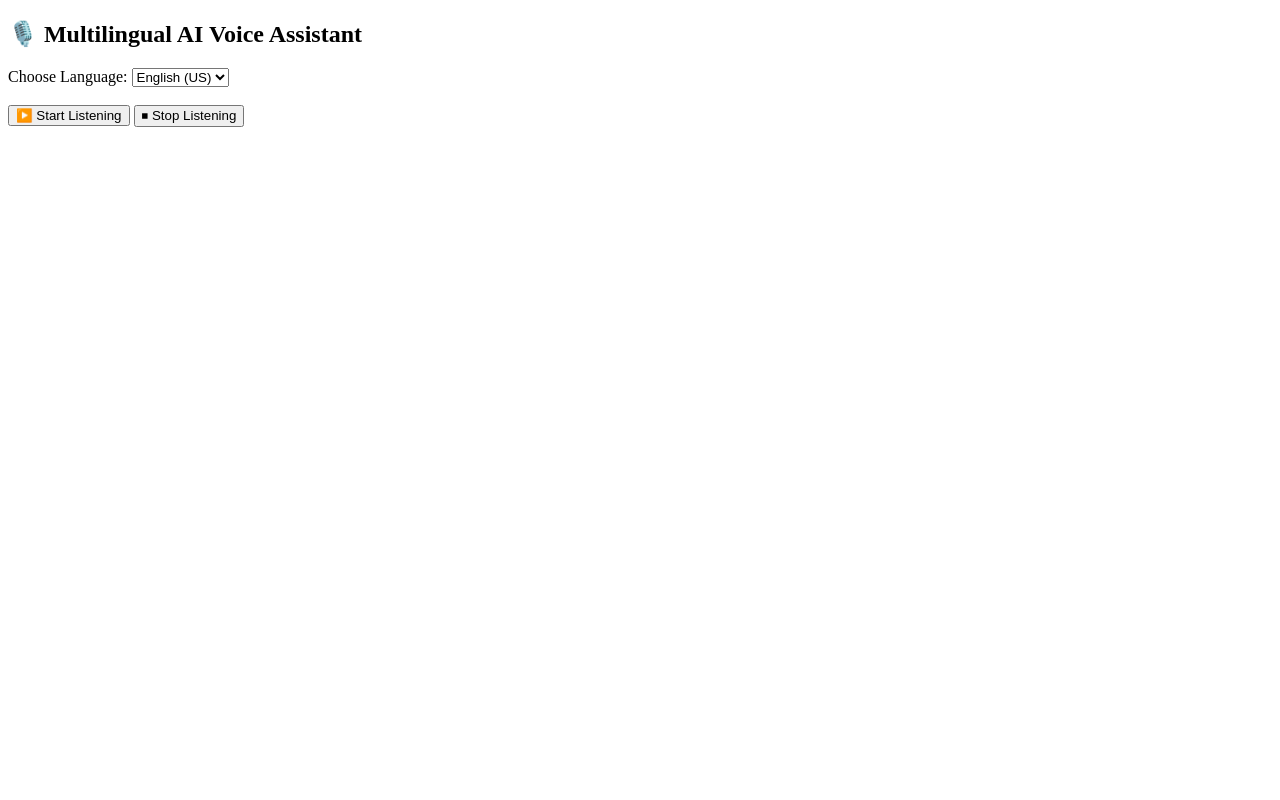
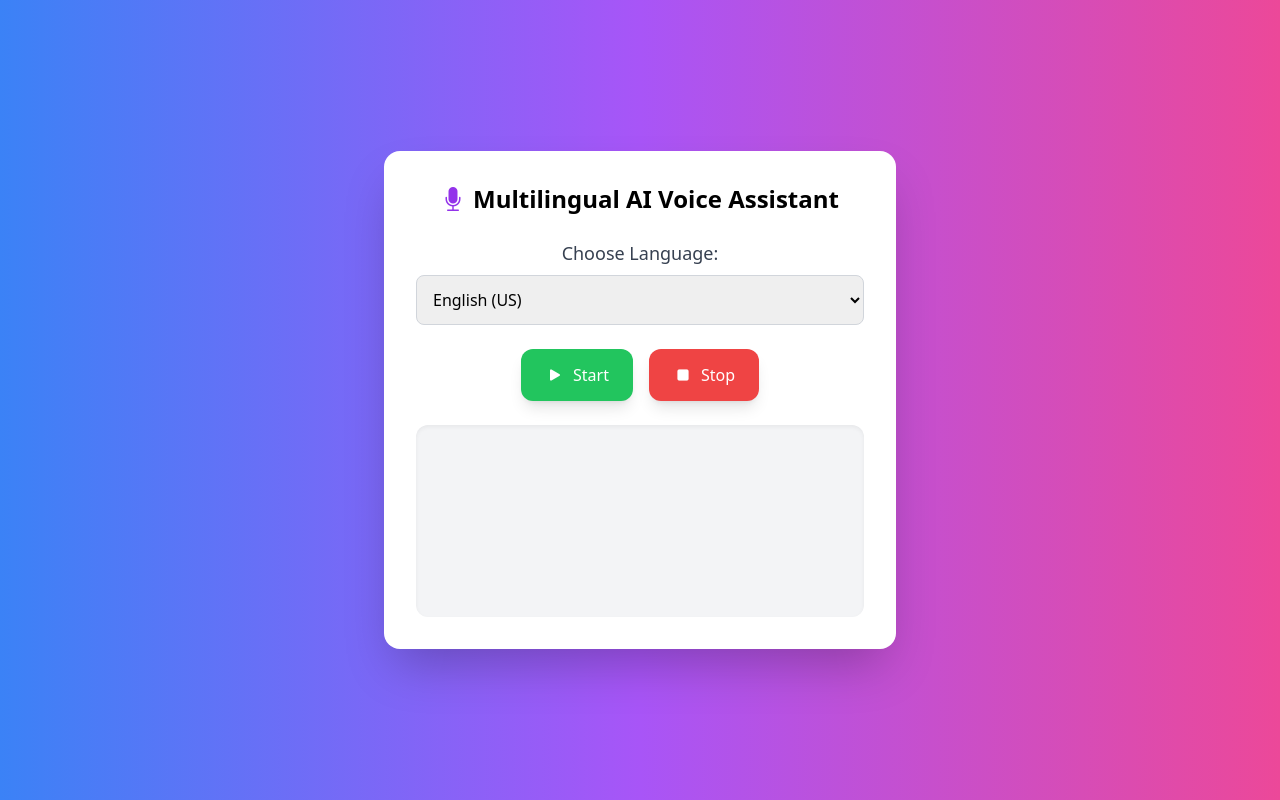
Before and after one commit to harshalbais/web, a Flask app: page / in a window 1280 px wide. Run offline with Flask 3, Linux system fonts and the light colour scheme; some libraries are stand-ins or nearby versions.

Commit message:
Update index.html

```diff
--- a/templates/index.html
+++ b/templates/index.html
@@ -3,12 +3,23 @@
 <head>
   <meta charset="UTF-8">
   <title>🌍 Multilingual AI Voice Assistant</title>
+  <!-- ✅ Tailwind CSS CDN -->
+  <script src="https://cdn.tailwindcss.com"></script>
+  <!-- ✅ Bootstrap Icons -->
+  <link rel="stylesheet" href="https://cdn.jsdelivr.net/npm/bootstrap-icons@1.11.3/font/bootstrap-icons.css">
 </head>
-<body>
-  <h2>🎙️ Multilingual AI Voice Assistant</h2>
+<body class="bg-gradient-to-r from-blue-500 via-purple-500 to-pink-500 min-h-screen flex items-center justify-center font-sans">
 
-  <label for="langSelect">Choose Language:</label>
-  <select id="langSelect">
+  <div class="bg-white rounded-2xl shadow-2xl p-8 w-full max-w-lg text-center">
+
+    <h2 class="text-2xl font-bold mb-6 flex items-center justify-center gap-2">
+      <i class="bi bi-mic-fill text-purple-600"></i> Multilingual AI Voice Assistant
+    </h2>
+
+    <!-- 🌍 Language Selector -->
+    <label for="langSelect" class="block text-lg font-medium text-gray-700 mb-2">Choose Language:</label>
+    <select id="langSelect"
+            class="w-full p-3 rounded-lg border border-gray-300 focus:ring-2 focus:ring-purple-500 focus:border-purple-500 mb-6">
       <option value="en-US">English (US)</option>
       <option value="hi-IN">Hindi</option>
       <option value="mr-IN">Marathi</option>
@@ -16,32 +27,42 @@
       <option value="de-DE">German</option>
     </select>
 
-  <br><br>
-  <button onclick="startRecognition()">▶️ Start Listening</button>
-  <button onclick="stopRecognition()">⏹ Stop Listening</button>
+    <!-- 🎙️ Control Buttons -->
+    <div class="flex justify-center gap-4 mb-6">
+      <button onclick="startRecognition()"
+              class="flex items-center gap-2 bg-green-500 text-white px-6 py-3 rounded-xl hover:bg-green-600 transition shadow-lg">
+        <i class="bi bi-play-fill text-xl"></i> Start
+      </button>
+      <button onclick="stopRecognition()"
+              class="flex items-center gap-2 bg-red-500 text-white px-6 py-3 rounded-xl hover:bg-red-600 transition shadow-lg">
+        <i class="bi bi-stop-fill text-xl"></i> Stop
+      </button>
+    </div>
 
-  <p id="userText"></p>
-  <p id="aiResponse"></p>
+    <!-- 💬 Chat Display -->
+    <div class="bg-gray-100 rounded-xl p-4 h-48 overflow-y-auto text-left shadow-inner">
+      <p id="userText" class="mb-3 text-gray-800"></p>
+      <p id="aiResponse" class="text-purple-700 font-semibold"></p>
+    </div>
+
+  </div>
 
   <script>
     let recognition;
 
-    // Load voices and log them (for debugging)
+    // Log voices (debugging)
     speechSynthesis.onvoiceschanged = () => {
       console.log("Available voices:", speechSynthesis.getVoices());
     };
 
-    // 🔊 Speak helper with fallback
+    // 🔊 Speak with fallback
     function speakText(text, lang) {
       const utterance = new SpeechSynthesisUtterance(text);
       utterance.lang = lang;
 
-      // Pick best matching voice, else fallback
       let voices = speechSynthesis.getVoices();
       let voice = voices.find(v => v.lang === lang);
-      if (voice) {
-        utterance.voice = voice;
-      }
+      if (voice) utterance.voice = voice;
 
       speechSynthesis.speak(utterance);
     }
@@ -58,7 +79,7 @@
         const lastResultIndex = event.results.length - 1;
         const text = event.results[lastResultIndex][0].transcript;
 
-        // 🛑 Stop AI voice immediately if user interrupts
+        // Stop AI voice if user speaks
         if (speechSynthesis.speaking) {
           speechSynthesis.cancel();
         }
@@ -68,14 +89,12 @@
       };
 
       recognition.onend = function() {
-        recognition.start(); // keep listening
+        recognition.start(); // auto-restart
       };
     }
 
     function stopRecognition() {
-      if (recognition) {
-        recognition.stop();
-      }
+      if (recognition) recognition.stop();
     }
 
     function sendToFlask(text, lang) {
@@ -87,8 +106,6 @@
       .then(res => res.json())
       .then(data => {
         document.getElementById("aiResponse").innerText = "🤖 AI: " + data.reply;
-
-        // 🔊 Speak response
         speakText(data.reply, data.lang);
       });
     }
```
Lines whose indentation alone changed are shown as unchanged.
